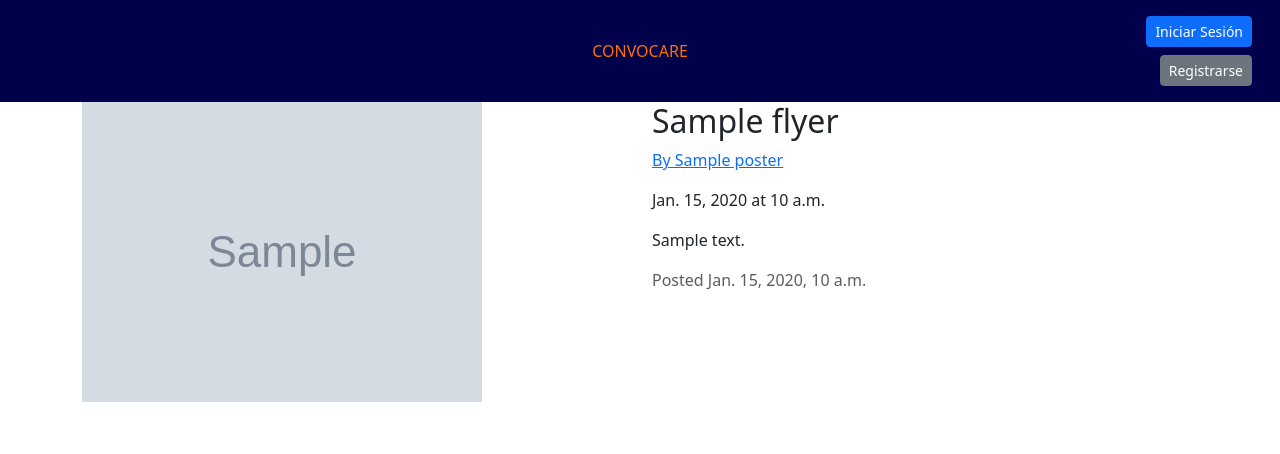
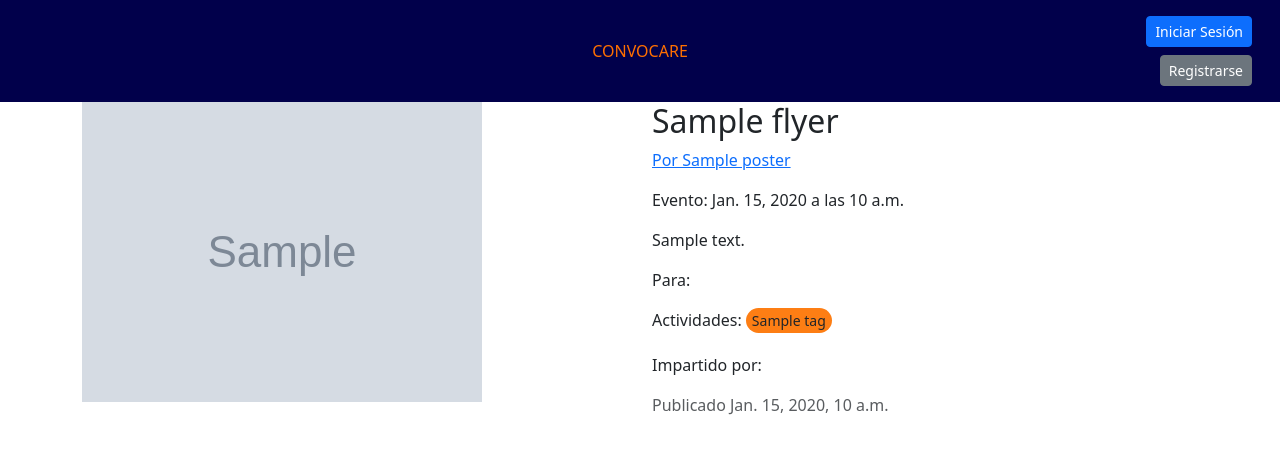
Before and after one commit to santiago-tremar/convocare, a Django app: page /posts/1/ in a window 1280 px wide. Shown: the top 454 px of the page. Run offline with Django 5.2, Linux system fonts and the light colour scheme; tables that the repository leaves empty hold one stand-in row (values such as "Sample post"); grey boxes marked "Sample" are stand-in pictures; parts of the project's set-up code (start-up, migrations or seed data) failed here and were passed over.

Commit message:
basic tags

```diff
--- a/posts/models.py
+++ b/posts/models.py
@@ -1,7 +1,22 @@
-from django.db import models, transaction
+from django.db import models
 from django.urls import reverse
 
 from phonenumber_field.modelfields import PhoneNumberField
+
+
+class Tag(models.Model):
+    """ Tags to identify and search Flyers. """
+    category_types = [
+        ('TARGET','pensado para'),
+        ('ACTIVITY','tipo de actividad'),
+        ('ORGANIZER','organizado por'),
+    ]
+
+    name = models.CharField(max_length=50)
+    category = models.CharField(choices=category_types)
+
+    def __str__(self):
+        return f"{self.name}"
 
 
 class Poster(models.Model):
@@ -40,6 +55,7 @@ class Flyer(models.Model):
     upload_date = models.DateTimeField(auto_now_add=True)
     event_date = models.DateField()
     event_start_time = models.TimeField()
+    tags = models.ManyToManyField(Tag)
     posted_by = models.ForeignKey(
         Poster,
         on_delete=models.CASCADE,
--- a/posts/views.py
+++ b/posts/views.py
@@ -12,6 +12,12 @@ class FlyerListView(ListView):
     """ Shows all Flyers in the database. """
     model = Flyer
     template_name = 'flyer_list_all.html'
+
+    def get_context_data(self,**kwargs):
+        context = super().get_context_data(**kwargs)
+        context['flyer_list'] = self.get_queryset().order_by('-upload_date')
+
+        return context
 
 
 class FlyerFollowingView(LoginRequiredMixin, ListView):
@@ -30,7 +36,7 @@ class FlyerFollowingView(LoginRequiredMixin, ListView):
             context['group_message'] = '¡No estás siguiendo algún grupo en este momento!'
         else:
             followed_groups = list(groups.values_list('pk', flat=True)) # Make a list of group's PKs.
-            group_flyers = self.get_queryset().filter(posted_by_id__in=followed_groups)
+            group_flyers = self.get_queryset().filter(posted_by_id__in=followed_groups).order_by('-upload_date')
             if not group_flyers.exists():
                 context['group_message'] = 'Los Grupos que sigues aún no publican Flyers.'
                 context['group_announcements'] = Announcement.objects.filter(posted_by_id__in=followed_groups
@@ -68,6 +74,11 @@ class FlyerDetailView(DetailView):
     def get_context_data(self, **kwargs):
         context = super().get_context_data(**kwargs)
         context["poster_detail"] = self.object.posted_by # add author to context
+
+        context["target_tags"] = self.object.tags.filter(category='TARGET')
+        context["activity_tags"] = self.object.tags.filter(category='ACTIVITY')
+        context["organizer_tags"] = self.object.tags.filter(category='ORGANIZER')
+
         return context
 
 
@@ -78,7 +89,7 @@ class PosterDetailView(DetailView):
 
     def get_context_data(self, **kwargs):
         context = super().get_context_data(**kwargs)
-        context["flyer_list"] = self.object.flyer_set.all() # add list from ManyToMany relationship
+        context["flyer_list"] = self.object.flyer_set.all().order_by('-upload_date') # add list from ManyToMany relationship
 
         user = self.request.user
         context["is_following"] = False
--- a/static/css/base.css
+++ b/static/css/base.css
@@ -58,6 +58,29 @@
   font-size: 0.9rem;
 }
 
+.tag-pill {
+  display: inline-block;
+  padding: 0.125rem 0.375rem;
+  margin: 0 0.25rem 0.25rem 0;
+  border-radius: 999px;
+  font-size: 0.875rem;
+}
+
+.target-tag {
+  background-color: #198754;
+  color: #fff;
+}
+
+.activity-tag {
+  background-color: #fd7e14;
+  color: #212529;
+}
+
+.organizer-tag {
+  background-color: #0d6efd;
+  color: #fff;
+}
+
 .flyer-list {
   display: flex;
   flex-wrap: wrap;
--- a/templates/flyer_detail.html
+++ b/templates/flyer_detail.html
@@ -16,10 +16,25 @@
 
   <div class="col-md-6">
     <h2>{{ flyer.event_name }}</h2>
-    <a href="{{ poster_detail.get_absolute_url }}"><p>By {{ flyer.posted_by }}</p></a>
-    <p>{{ flyer.event_date }} at {{ flyer.event_start_time }}</p>
+    <a href="{{ poster_detail.get_absolute_url }}"><p>Por {{ flyer.posted_by }}</p></a>
+    <p>Evento: {{ flyer.event_date }} a las {{ flyer.event_start_time }}</p>
     <p>{{ flyer.description }}</p>
-    <p class="text-muted">Posted {{ flyer.upload_date }}</p>
+    <p>Para:
+      {% for tag in target_tags %}
+        <span class="tag-pill target-tag">{{ tag.name }}</span>
+      {% endfor %}
+    </p>
+    <p>Actividades:
+      {% for tag in activity_tags %}
+        <span class="tag-pill activity-tag">{{ tag.name }}</span>
+      {% endfor %}
+    </p>
+    <p>Impartido por:
+      {% for tag in organizer_tags %}
+        <span class="tag-pill organizer-tag">{{ tag.name }}</span>
+      {% endfor %}
+    </p>
+    <p class="text-muted">Publicado {{ flyer.upload_date }}</p>
   </div>
 </div>
 {% endblock content %}
```
Also changed, not shown: posts/admin.py (+27 -2 lines), posts/migrations/0003_tag.py (added), posts/migrations/0004_remove_tag_related_flyer_flyer_tags.py (added).
